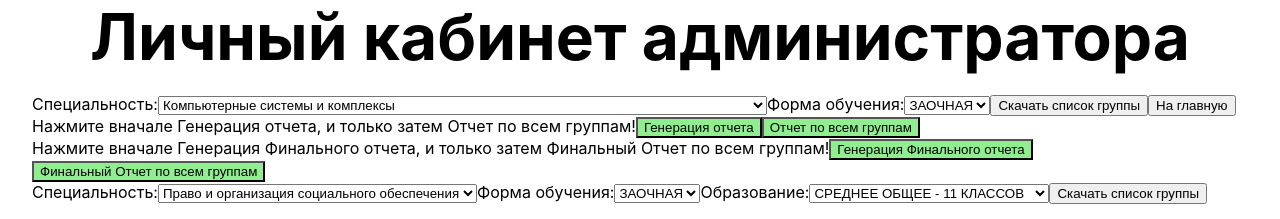
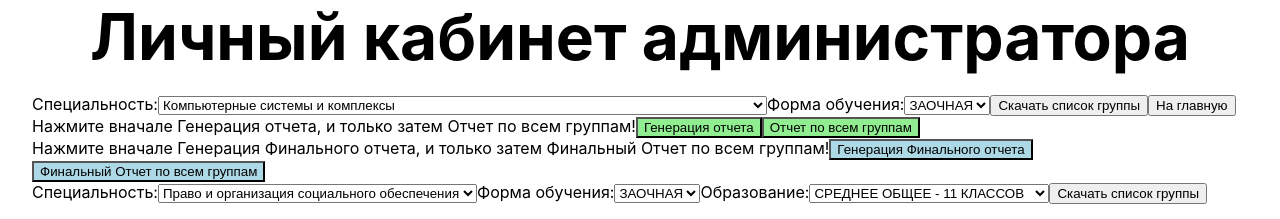
Before and after one commit to ckieverentineas/soft-web-service-information-system-admission-committee, a Next.js app: page /admin in a window 1280 px wide. Shown: the top 219 px of the page. Built offline with nearby package versions, Linux system fonts and the light colour scheme; no server answers; the database is empty.

Commit message:
colored final buttons

```diff
--- a/pages/admin.tsx
+++ b/pages/admin.tsx
@@ -130,10 +130,10 @@ const Admin: NextPage = () => {
                                 <button className={styles.bita}>Отчет по всем группам</button></Link></a><br/>
 
             <label>Нажмите вначале Генерация Финального отчета, и только затем Финальный Отчет по всем группам!</label>
-            <button className={styles.bita} onClick={GenAllFin}>Генерация Финального отчета</button>
+            <button className={styles.bita2} onClick={GenAllFin}>Генерация Финального отчета</button>
                                 <a target="_blank" href={`./tables/fullfin.xlsx`} download>
                                 <Link href={`./tables/fullfin.xlsx`} target="_blank">
-                                <button className={styles.bita}>Финальный Отчет по всем группам</button></Link></a><br/>
+                                <button className={styles.bita2}>Финальный Отчет по всем группам</button></Link></a><br/>
 
             <label className={styles.label}>Специальность:</label>
                         <select name="specialization_first" id="filtersosmod" onChange={ahandleSubmitmod}>
--- a/styles/Home.module.css
+++ b/styles/Home.module.css
@@ -163,3 +163,6 @@
 .bita {
   background-color: lightgreen;
 }
+.bita2 {
+  background-color: lightblue;
+}
```
